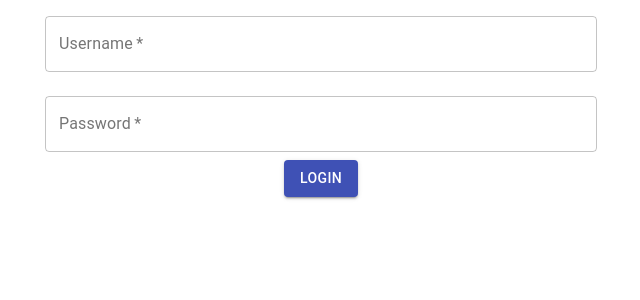
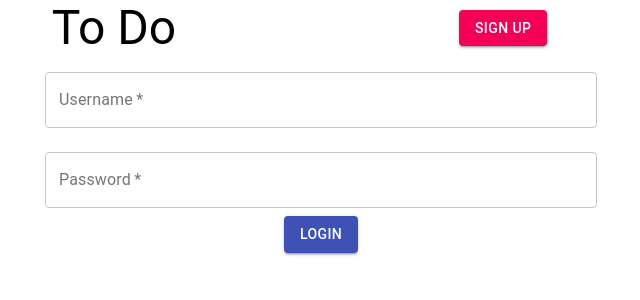
Before and after one commit to Valeriy-dev-js/todo-ts, a React (Create React App) app: page / in a window 1280 px wide. Shown: the top 300 px of the page, without its empty margins (319-959 px from the left). Built offline with nearby package versions, Linux system fonts and the light colour scheme; no server answers.

Commit message:
Start adding Signup logic

```diff
--- a/src/App.tsx
+++ b/src/App.tsx
@@ -1,8 +1,8 @@
-import { useCallback, useLayoutEffect } from 'react';
-import { Todo } from './components/Todo';
+// import { useCallback, useLayoutEffect } from 'react';
+// import { Todo } from './components/Todo';
 import { Auth } from './components/auth/Auth';
 import { Container, Snackbar } from '@material-ui/core';
-// import { Header } from './components/Header';
+import { Header } from './components/Header';
 import { useDispatch, useSelector } from 'react-redux';
 import { selectIsLogined } from './components/auth/authSlice';
 // import { decode } from 'jsonwebtoken';
@@ -46,7 +46,7 @@ function App() {
 
   return (
     <Container maxWidth='sm'>
-      {/* <Header handleSignout={handleSignout} /> */}
+      <Header />
       <Auth />
       <Snackbar
         onClose={handleClose}
--- /dev/null
+++ b/src/components/Header.tsx
@@ -0,0 +1,47 @@
+import { Button, Grid, Typography } from '@material-ui/core';
+import { useDispatch, useSelector } from 'react-redux';
+import {
+  selectIsSignup,
+  selectIsLogined,
+  toggleSignup,
+} from './auth/authSlice';
+
+export const Header = () => {
+  const isLoggined = useSelector(selectIsLogined);
+  const isSignup = useSelector(selectIsSignup);
+  const dispatch = useDispatch();
+  const name = localStorage.getItem('name');
+
+  return (
+    <Grid container alignItems='center' justify='space-between'>
+      <Grid item xs={3}>
+        <Typography variant='h3' align='center'>
+          To Do
+        </Typography>
+      </Grid>
+      {!isLoggined ? (
+        <Grid item xs={3}>
+          <Button
+            color={isSignup ? 'secondary' : 'primary'}
+            variant='contained'
+            onClick={() => dispatch(toggleSignup())}
+          >
+            {isSignup ? 'sign up' : 'login'}
+          </Button>
+        </Grid>
+      ) : (
+        <Grid item xs={4}>
+          <Grid container alignItems='center' justify='space-between'>
+            <Typography>{name}</Typography>
+            <Button
+              color='primary'
+              variant='contained'
+            >
+              Signout
+            </Button>
+          </Grid>
+        </Grid>
+      )}
+    </Grid>
+  );
+};
--- a/src/components/auth/Auth.tsx
+++ b/src/components/auth/Auth.tsx
@@ -1,35 +1,26 @@
 import { Button, Grid, TextField } from '@material-ui/core';
-import { useState } from 'react';
 import { useDispatch, useSelector } from 'react-redux';
 import {
-  selectIsLogined,
   selectName,
   selectPassword,
+  selectIsSignup,
   setUserName,
   setUserPassword,
-  login
+  login,
+  signup
 } from './authSlice';
 
 export const Auth = () => {
   const dispatch = useDispatch();
-  const isLogined = useSelector(selectIsLogined);
+  const isSignup = useSelector(selectIsSignup);
   const name = useSelector(selectName);
   const password = useSelector(selectPassword);
-  console.log('LOGINED', isLogined);
 
-
-  console.log('NAME',name,'Password', password);
-
-  //   const handleUserChange = (e: any) => {
-  //     const value = e.target.value;
-  //   };
   return (
     <form onSubmit={(e) => e.preventDefault()}>
       <Grid container direction='column' alignItems='center'>
         <TextField
           name='name'
-        //   error={helperText !== ''}
-        //   helperText={helperText}
           onChange={(e) => dispatch(setUserName(e.target.value))}
           value={name}
           label='Username'
@@ -49,17 +40,21 @@ export const Auth = () => {
           margin='normal'
           type='password'
         />
-
-        {true ? (
+        {isSignup ? (
           <Button
-            onClick={() => dispatch(login({name, password}))}
+            onClick={() => dispatch(login({ name, password }))}
             type='submit'
             color='primary'
-            variant='contained'>
+            variant='contained'
+          >
             Login
           </Button>
         ) : (
-          <Button type='submit' color='secondary' variant='contained'>
+          <Button
+            onClick={() => dispatch(signup({name, password}))}
+            type='submit'
+            color='secondary'
+            variant='contained' >
             sign up
           </Button>
         )}
--- a/src/components/auth/authSlice.ts
+++ b/src/components/auth/authSlice.ts
@@ -8,15 +8,23 @@ interface User {
 }
 interface AuthState extends User {
   isLogined: boolean;
+  isSignup: boolean;
 }
 
-export const login: any = createAsyncThunk('auth/login', async (user: User) => {
-  console.log(user);
-  console.log('sdfsdf');
+export const login: any = createAsyncThunk(
+  'auth/login',
+  async (user: User) => {
+    const res = await axios.post('login', user);
+    return res.data;
+});
 
-  const res = await axios.post('login', user);
-  return res.data;
-});
+export const signup: any = createAsyncThunk(
+  'auth/signup',
+  async (user: User) => {
+    const res = await axios.post('signup', user);
+    return res.data;
+  }
+);
 
 const authSlice = createSlice({
   name: 'auth',
@@ -24,10 +32,14 @@ const authSlice = createSlice({
     name: '',
     password: '',
     isLogined: false,
+    isSignup: true
   } as AuthState,
   reducers: {
     toggleLogin(state) {
       state.isLogined = !state.isLogined;
+    },
+    toggleSignup(state){
+      state.isSignup = !state.isSignup;
     },
     setUserName(state, acton) {
       state.name = acton.payload;
@@ -38,18 +50,15 @@ const authSlice = createSlice({
   },
   extraReducers: {
     [login.fulfilled]: (state, action) => {
-
       console.log('Token', action.payload.token);
-
       state.isLogined = true;
-    }
+    },
   },
 });
 
-export const { toggleLogin, setUserName, setUserPassword } = authSlice.actions;
+export const { toggleSignup, toggleLogin, setUserName, setUserPassword } = authSlice.actions;
 export const selectIsLogined = (state: RootState) => state.auth.isLogined;
 export const selectName = (state: RootState) => state.auth.name;
 export const selectPassword = (state: RootState) => state.auth.password;
-
-// export const selectIsSignup = (state: RootState) => state.auth.isSignup;
+export const selectIsSignup = (state: RootState) => state.auth.isSignup;
 export default authSlice.reducer;
```
Also changed, not shown: src/components/Header.js (deleted, +0 -48 lines).
